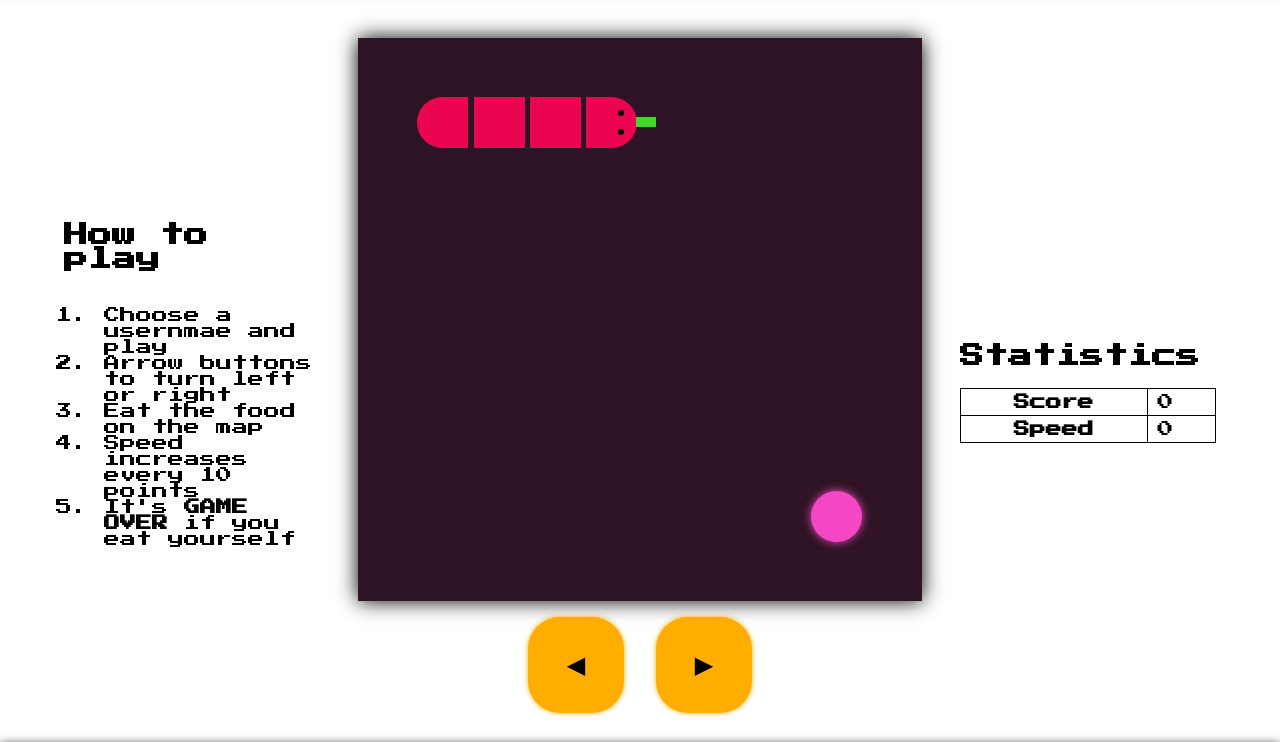
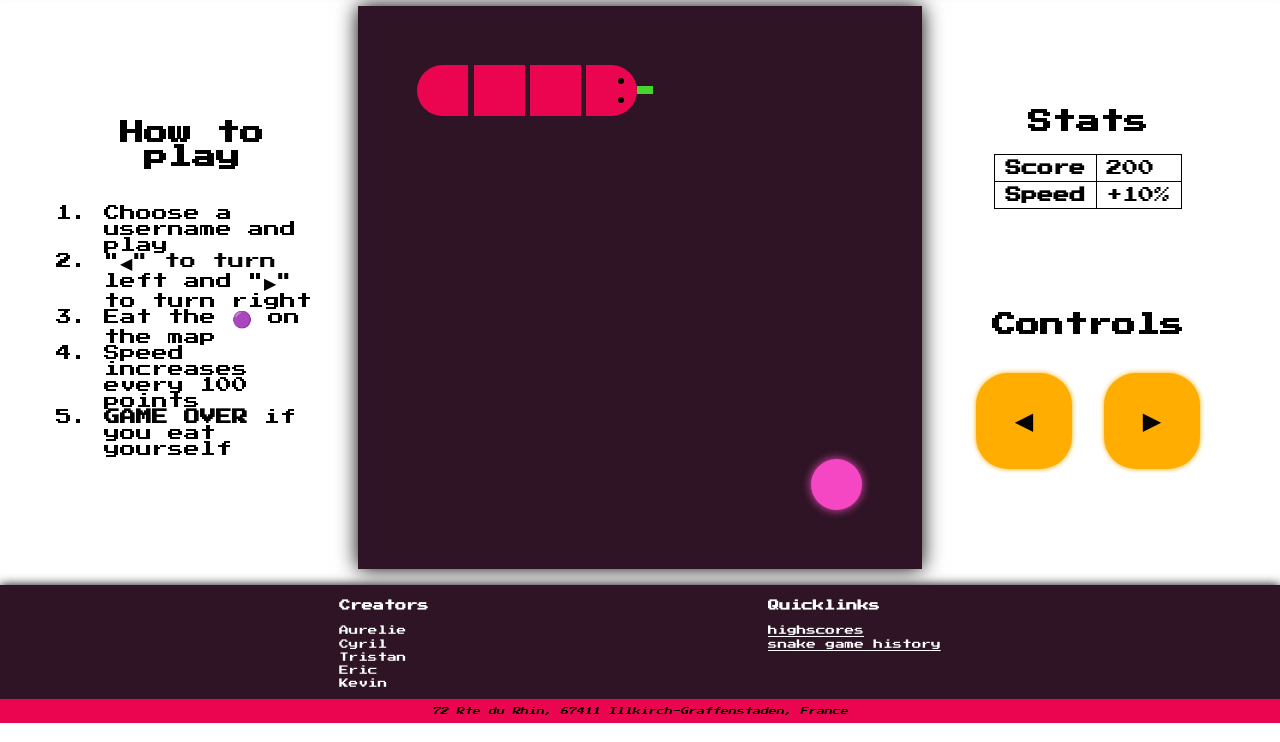
Before and after one commit to kemicofa/sweet-snake-49, a plain HTML site: page public/index.html in a window 1280 px wide. Shown: the part 85-827 px from the top of the page. Drawn offline with Linux system fonts and the light colour scheme.

Commit message:
chore: cleaned css file and index.html

```diff
--- a/public/css/styles.css
+++ b/public/css/styles.css
@@ -2,6 +2,11 @@
     General Css
 */
 
+
+/*
+    Note: Faudrait leur expliquer l'utilité de vw et vh
+    et pas oublier de leur fournir ce lien : https://developer.mozilla.org/en-US/docs/Web/CSS/length
+*/
 body {
     margin: 0;
     font-family: 'Press Start 2P', cursive;
@@ -12,27 +17,38 @@ body {
 
 main {
     display: flex;
-    flex-direction: column;
+    flex-direction: row;
     padding: 1rem 4rem;
     flex-grow: 1;
 }
 
-main > section {
+/*
+    Note: Ils y a 3 elements dans le main. 2 article et un aside.
+    La on vise l'element de gauche et l'element de droit.
+    La sum de leur taile (20 + 20) est 40vw. Qui laisse 60vw
+    pour l'article au milieu qui contient le jeu du serpent.
+*/
+main > article, main > aside {
     display: flex;
-    flex-direction: row;
-}
-
-main > section > *:nth-child(2) {
-    flex-grow: 1;
-    justify-self: center;
-}
-
-main > section > *:not(:nth-child(2)) {
+    justify-content: center;
+    flex-direction: column;
     width: 20vw;
 }
 
-main > section > *:nth-child(2) > ol {
-    margin: auto;
+/*
+    Note: On vise element au milieu (l'article pour le serpent)
+    et on lui dit de donc prendre le reste de la taille disponible
+    qui est 60vw.
+*/
+main > article:nth-child(2) {
+    justify-self: center;
+    flex-grow: 1;
+}
+
+main > article:last-child {
+    display: flex;
+    flex-direction: column;
+    justify-content: space-evenly;
 }
 
 body > header {
@@ -43,20 +59,23 @@ body > header {
     padding-left: 1rem;
     padding-right: 1rem;
     box-shadow: 0 0 10px black;
-    margin-bottom: 2rem;
     color: white;
 }
 
-body > header > div {
+body > header > span {
     display: flex;
     flex-direction: row-reverse;
     justify-content: flex-end;
     align-items: center;
 }
 
-body > header > div > img {
+body > header > span > img {
     height: 64px;
     width: auto;
+}
+
+table {
+    margin: auto;
 }
 
 table, tr, th, td {
@@ -68,22 +87,17 @@ th, td {
     padding: 5px 10px;
 }
 
-a {
-    text-decoration: none;
-    color: white;
-}
-
-a:hover {
-    text-decoration-line: underline;
-}
-
 ul {
     list-style-type: none;
     padding-left: 0;
 }
 
+h2 {
+    text-align: center;
+}
+
 /*
-    Buttons
+    Button classes
 */
 
 .button-group {
@@ -92,14 +106,20 @@ ul {
     justify-content: center;
 }
 
+.button-group .button {
+    margin: 1rem;
+}
+
 .button {
     background-color: #FFAD00;
     border: 0;
+    cursor: pointer;
+    border-radius: 2rem;
+}
+
+.button.controls {
     height: 6rem;
     width: 6rem;
-    cursor: pointer;
-    border-radius: 2rem;
-    margin: 1rem;
     box-shadow: 0 0 5px #FFAD00;
     font-size: x-large;
 }
@@ -113,34 +133,26 @@ ul {
     Form
 */
 
-body > header form {
+form {
     display: flex;
     flex-direction: row;
     align-items: center;
     justify-content: center;
 }
 
-body > header form > * {
+form > * {
     margin-left: 1rem;
 }
 
-body > header form > input {
+form > input {
     border: none;
     border-radius: 5px;
     padding: 0.5rem 1rem;
 }
 
-body > header form > button {
-    background-color: #FFAD00;
-    border: 0;
-    cursor: pointer;
+form > .button {
     padding: 0.5rem 1rem;
     border-radius: 5px;
-}
-
-body > header form > button:hover {
-    background-color: #E0E722;
-    box-shadow: 0 0 40px #E0E722;
 }
 
 /*
@@ -151,10 +163,20 @@ body > header form > button:hover {
     display: flex;
     background-color: #2e1424;
     flex-wrap: wrap;
+    /*
+        Note: On fixe la largeur de la liste, pour calculer la taille exacte
+        de chaque element de la liste pour s'assurer que seul 10 elements
+        par rang peuvent se mettre (10x10).
+
+        Il faudrait leur fournir cette taille pour voir s'ils arrivent a
+        retrouver la taille de l'element
+    */
     width: 44vw;
     padding-left: 0;
     list-style-type: none;
     box-shadow: 0 0 20px black;
+    /* permet de centrer la liste dans l'article */
+    margin: auto;
 }
 
 #snake-game > * {
@@ -185,11 +207,6 @@ body > header form > button:hover {
 }
 
 #snake-game .snake.head .eye {
-    width: 2px;
-    height: 2px;
-}
-
-#snake-game .snake.head .eye {
     width: 6px;
     height: 6px;
     position: absolute;
@@ -200,25 +217,29 @@ body > header form > button:hover {
 #snake-game .snake.head .eye:first-child {
     top: 25%;
     right: 25%;
-    z-index: 11;
 }
 
 #snake-game .snake.head .eye:nth-child(2) {
     bottom: 25%;
     right: 25%;
-    z-index: 11;
 }
 
 #snake-game .snake.head .tongue {
     position: absolute;
-    bottom: 40%;
-    right: -19px;
-    width: 20px;
-    height: 10px;
+    /*
+        Note: Faudrait leur fournir le "bottom", sinon ils ne pourrons pas trouver
+        le centre exacte eu meme.
+    */
+    bottom: calc(4vw - 50% - 0.25rem);
+    right: -1rem;
+    width: 1rem;
+    height: 0.5rem;
     background-color: #44D62C;
-    z-index: 9;
 }
 
+/*
+    Note: Faut fournir ces 4 classes.
+*/
 .direction-north {
     transform: rotate(90deg);
 }
@@ -231,19 +252,8 @@ body > header form > button:hover {
     transform: rotate(270deg);
 }
 
-
 .direction-west {
     transform: rotate(180deg);
-}
-
-/*
-    Aside + Article
-*/
-
-aside, main > section > article:nth-child(3) {
-    display: flex;
-    flex-direction: column;
-    justify-content: center;
 }
 
 /*
@@ -261,8 +271,14 @@ footer {
     box-shadow: 0 0 10px black;
 }
 
+/* Faut repriser la couleur blanc ici, sinon il ne va pas s'appliquer sur le 'a' */
+footer a {
+    color: white;
+}
+
 footer li {
     font-size: 0.6rem;
+    margin-bottom: 0.2rem;
 }
 
 footer > section {
--- a/public/index.html
+++ b/public/index.html
@@ -11,26 +11,25 @@
     </head>
     <body>
         <header>
-            <div>
+            <span>
                 <h1>11 Snake</h1>
                 <img src="./imgs/snake-v2.png" alt="snake logo">
-            </div>
+            </span>
             <form id="form">
                 <label for="username">Pick and Play</label>
                 <input type="text" name="username" id="username" placeholder="MyAwesomeUsername..." required>
-                <button type="submit">Play</button>
+                <button class="button" type="submit">Play</button>
             </form>
         </header>
         <main>
-            <section>
             <aside>
                 <h2>How to play</h2>
                 <ol>
-                        <li>Choose a usernmae and play</li>
-                        <li>Arrow buttons to turn left or right</li>
-                        <li>Eat the food on the map</li>
-                        <li>Speed increases every 10 points</li>
-                        <li>It's <strong>GAME OVER</strong> if you eat yourself</li>
+                    <li>Choose a username and play</li>
+                    <li>"◀" to turn left and "▶" to turn right</li>
+                    <li>Eat the 🟣 on the map</li>
+                    <li>Speed increases every 100 points</li>
+                    <li><strong>GAME OVER</strong> if you eat yourself</li>
                 </ol>
             </aside>
             <article>
@@ -140,23 +139,27 @@
                     <li></li>
                     <li></li>
                 </ol>
-                <div class="button-group">
-                    <button class="button" id="left">◀</button>
-                    <button class="button" id="right">▶</button>
-                </div>
             </article>
             <article>
-                <h2>Statistics</h2>
+                <section>
+                    <h2>Stats</h2>
                     <table>
                         <tr>
-                        <th>Score</th><td id="score">0</td>
+                            <th>Score</th><td id="score">200</td>
                         </tr>
                         <tr>
-                        <th>Speed</th><td id="speed">0</td>
+                            <th>Speed</th><td id="speed">+10%</td>
                         </tr>
                     </table>
+                </section>
+                <section>
+                    <h2>Controls</h2>
+                    <span class="button-group">
+                        <button class="button controls" id="left">◀</button>
+                        <button class="button controls" id="right">▶</button>
+                    </span>
+                </section>
             </article>
-        </section>
         </main>
         <footer>
             <section>
@@ -174,6 +177,7 @@
                     <h4>Quicklinks</h4>
                     <ul>
                         <li><a href="./highscores.html" target="_blank">highscores</a></li>
+                        <li><a href="https://en.wikipedia.org/wiki/Snake_(video_game_genre)" target="_blank">snake game history</a></li>
                     </ul>
                 </article>
             </section>
```
Lines whose indentation alone changed are shown as unchanged.
